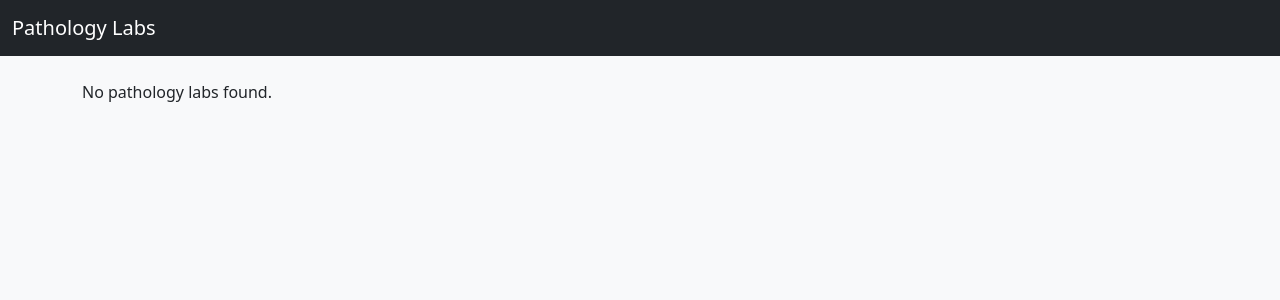
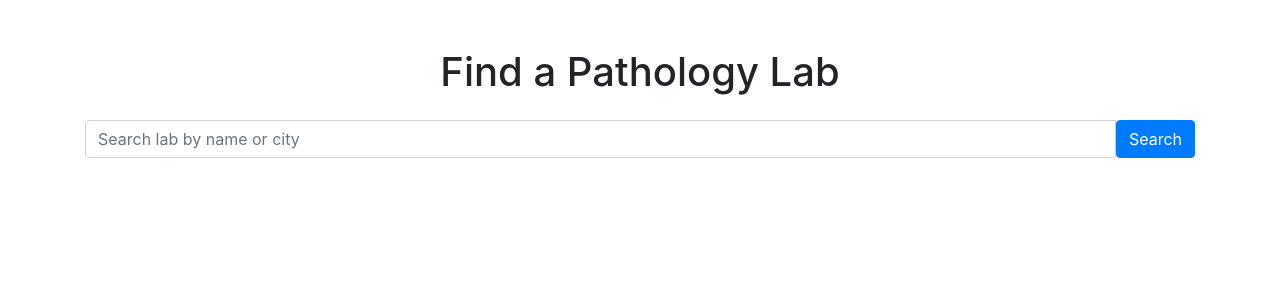
Before and after one commit to biharichin/flask-login-app, a Flask app: page /pathology in a window 1280 px wide. Shown: the top 300 px of the page. Run offline with Flask 3, Linux system fonts and the light colour scheme; the visitor is signed in with stand-in values (Sample User, id 1); data that the repository does not hold is empty; some libraries are stand-ins or nearby versions.

Commit message:
pathologylab

```diff
--- a/app.py
+++ b/app.py
@@ -176,8 +176,19 @@ def admin():
     """)
     hospitals = c.fetchall()
 
+    # Pathology Labs with their account email
+    c.execute("""
+        SELECT
+            pl.name, pl.city, pl.lab_type, pa.email
+        FROM
+            pathology_labs pl
+        LEFT JOIN
+            pathology_accounts pa ON pl.account_id = pa.id
+    """)
+    pathology_labs = c.fetchall()
+
     conn.close()
-    return render_template("admin.html", users=users, doctors=doctors, hospitals=hospitals)
+    return render_template("admin.html", users=users, doctors=doctors, hospitals=hospitals, pathology_labs=pathology_labs)
 
 @app.route("/doctor", methods=["GET"])
 def doctor_search():
@@ -222,12 +233,12 @@ def pathology_page():
         return redirect("/login")
     query = request.args.get("query", "")
     conn = get_connection()
-    c = conn.cursor()
+    c = conn.cursor(dictionary=True)
     if query:
-        c.execute("SELECT name, city FROM pathology_labs WHERE name LIKE %s OR city LIKE %s",
+        c.execute("SELECT name, city, lab_type, photo_url FROM pathology_labs WHERE name LIKE %s OR city LIKE %s",
                   ('%' + query + '%', '%' + query + '%'))
     else:
-        c.execute("SELECT name, city FROM pathology_labs")
+        c.execute("SELECT name, city, lab_type, photo_url FROM pathology_labs")
     results = c.fetchall()
     conn.close()
     return render_template("pathology.html", results=results)
--- a/templates/pathology.html
+++ b/templates/pathology.html
@@ -1,34 +1,52 @@
 <!DOCTYPE html>
-<!-- templates/pathology.html -->
-<html>
+<html lang="en">
 <head>
+    <meta charset="UTF-8">
     <title>Pathology Labs</title>
-    <link href="https://cdn.jsdelivr.net/npm/bootstrap@5.3.3/dist/css/bootstrap.min.css" rel="stylesheet">
+    <link rel="stylesheet" href="https://stackpath.bootstrapcdn.com/bootstrap/4.5.2/css/bootstrap.min.css">
+    <style>
+        .lab-card {
+            margin-bottom: 20px;
+            border: 1px solid #ddd;
+            border-radius: 5px;
+            overflow: hidden;
+            box-shadow: 0 2px 5px rgba(0,0,0,0.1);
+            transition: transform 0.2s;
+        }
+        .lab-card:hover {
+            transform: translateY(-5px);
+        }
+        .lab-card img {
+            width: 100%;
+            height: 200px;
+            object-fit: cover;
+        }
+    </style>
 </head>
-<body class="bg-light">
-    <nav class="navbar navbar-expand-lg navbar-dark bg-dark">
-        <div class="container-fluid">
-            <span class="navbar-brand">Pathology Labs</span>
+<body>
+    <div class="container mt-5">
+        <h1 class="mb-4 text-center">Find a Pathology Lab</h1>
+        <form method="GET" action="/pathology" class="mb-5">
+            <div class="input-group">
+                <input type="text" name="query" class="form-control" placeholder="Search lab by name or city" value="{{ request.args.get('query', '') }}">
+                <button class="btn btn-primary" type="submit">Search</button>
+            </div>
+        </form>
+
+        <div class="row">
+            {% for lab in results %}
+            <div class="col-md-4">
+                <div class="card lab-card">
+                    <img src="{{ url_for('static', filename='uploads/' + lab.photo_url) if lab.photo_url else 'https://via.placeholder.com/400x200.png?text=No+Image' }}" class="card-img-top" alt="Photo of {{ lab.name }}">
+                    <div class="card-body">
+                        <h5 class="card-title">{{ lab.name }}</h5>
+                        <h6 class="card-subtitle mb-2 text-muted">{{ lab.city }}</h6>
+                        <p class="card-text"><strong>Services:</strong> {{ lab.lab_type or 'N/A' }}</p>
+                    </div>
+                </div>
+            </div>
+            {% endfor %}
         </div>
-    </nav>
-
-    <div class="container mt-4">
-        {% if results %}
-            <h4>Pathology Labs:</h4>
-            <ul class="list-group">
-                {% for lab in results %}
-                    <li class="list-group-item">
-                        <strong>Name:</strong> {{ lab[0] }}<br>
-                        <strong>City:</strong> {{ lab[1] }}<br>
-                        <strong>Type:</strong> {{ lab[2] }}
-                    </li>
-                {% endfor %}
-            </ul>
-        {% else %}
-            <p>No pathology labs found.</p>
-        {% endif %}
     </div>
 </body>
 </html>
-<!-- This is the pathology labs page where users can view all pathology labs. -->
-<!-- The labs are displayed in a list format with their name, city, and type. -->
```
Also changed, not shown: templates/admin.html (+24 -0 lines).
